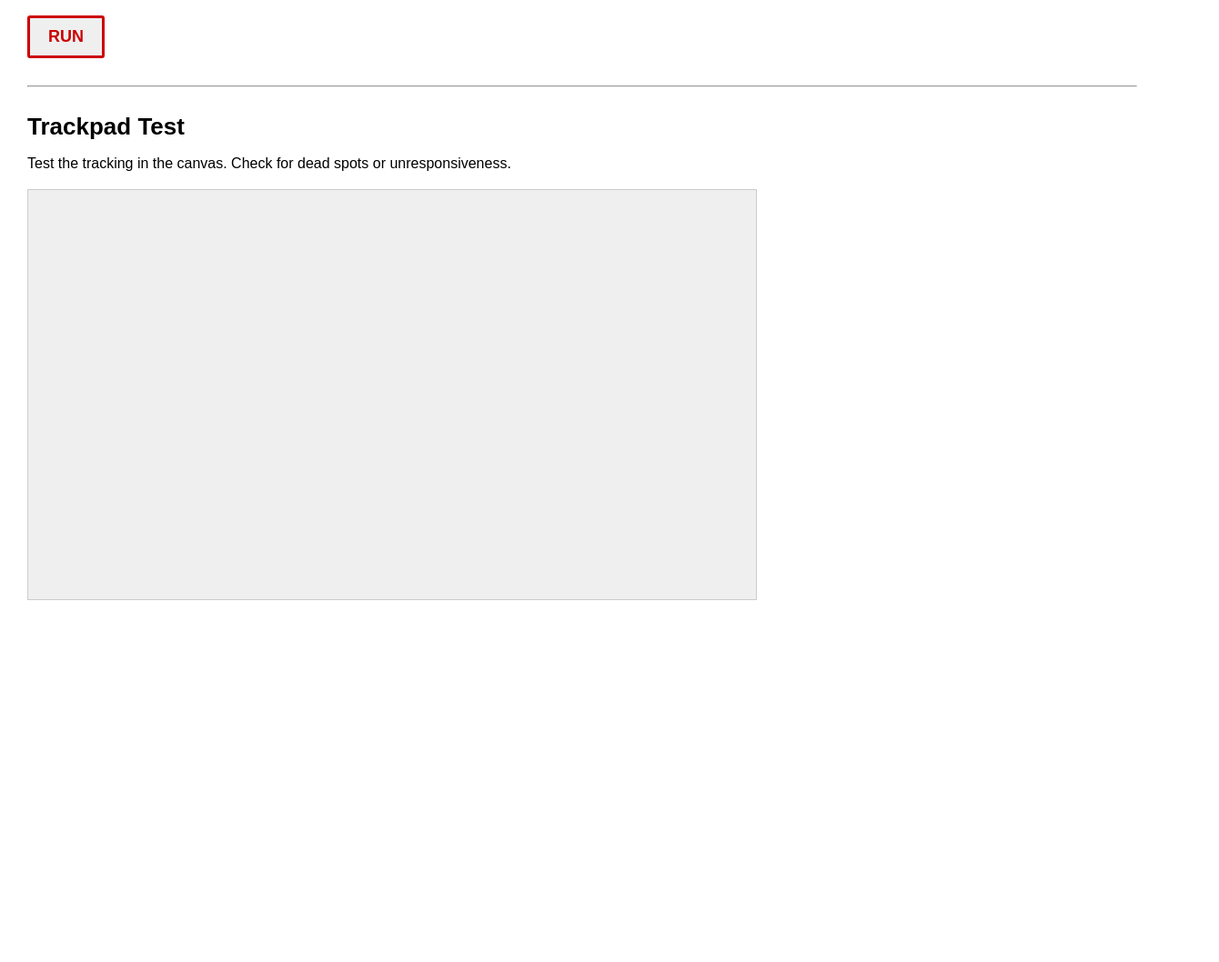
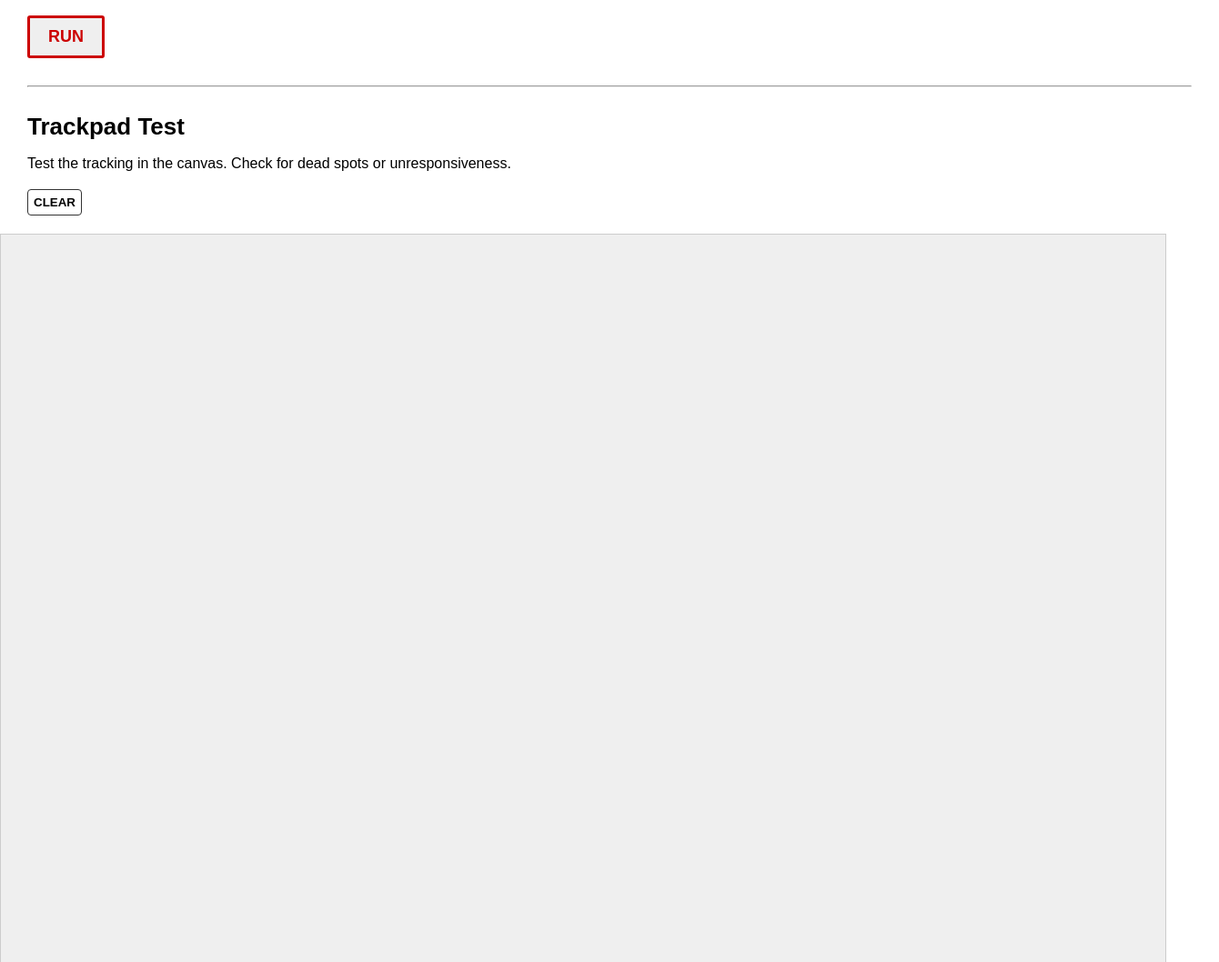
Before and after one commit to tayloraleach/hardware-test, a website: page app/index.html in a window 1280 px wide. Shown: the part 821-1879 px from the top of the page at 91% size, 1340 px wide, since content can reach past the window. Before the commit the page ends 1514 px from the top, so only its background shows below. Drawn offline with nearby package versions, Linux system fonts and the light colour scheme; files that its build step writes are made by us from their sources.

Commit message:
added trackpad canvas

```diff
--- a/app/index.html
+++ b/app/index.html
@@ -147,6 +147,7 @@
   <div class="section trackpad-test">
     <h1>Trackpad Test</h1>
     <p>Test the tracking in the canvas. Check for dead spots or unresponsiveness.</p>
+    <button id="clear-canvas-button">clear</button>
     <canvas width="800px" height="450px"></canvas>
 
   </div>
--- a/app/scripts/scripts.js
+++ b/app/scripts/scripts.js
@@ -1,8 +1,4 @@
 "use strict";
-
-var _createClass = function () { function defineProperties(target, props) { for (var i = 0; i < props.length; i++) { var descriptor = props[i]; descriptor.enumerable = descriptor.enumerable || false; descriptor.configurable = true; if ("value" in descriptor) descriptor.writable = true; Object.defineProperty(target, descriptor.key, descriptor); } } return function (Constructor, protoProps, staticProps) { if (protoProps) defineProperties(Constructor.prototype, protoProps); if (staticProps) defineProperties(Constructor, staticProps); return Constructor; }; }();
-
-function _classCallCheck(instance, Constructor) { if (!(instance instanceof Constructor)) { throw new TypeError("Cannot call a class as a function"); } }
 
 (function hardwareTest() {
   var elem = document.documentElement;
@@ -112,105 +108,35 @@ function _classCallCheck(instance, Constructor) { if (!(instance instanceof Cons
     }
   });
 
-  // Trackpad
+  var canvas = document.querySelector(".trackpad-test canvas");
+  var clear_canvas = document.querySelector("#clear-canvas-button");
+  var ctx = canvas.getContext("2d");
+  var pos = { x: 0, y: 0 };
 
-  var SignTool = function () {
-    function SignTool() {
-      _classCallCheck(this, SignTool);
+  clear_canvas.addEventListener("click", function () {
+    ctx.clearRect(0, 0, canvas.width, canvas.height);
+  });
+  document.addEventListener("mousemove", draw);
+  document.addEventListener("mousedown", setPosition);
+  document.addEventListener("mouseenter", setPosition);
+  canvas.width = window.innerWidth;
+  canvas.height = window.innerHeight;
 
-      this.initVars();
-      this.initEvents();
-    }
+  function setPosition(e) {
+    pos.x = e.clientX - canvas.getBoundingClientRect().top;
+    pos.y = e.clientY - canvas.getBoundingClientRect().top;
+  }
 
-    _createClass(SignTool, [{
-      key: "initVars",
-      value: function initVars() {
-        this.canvas = document.querySelector(".trackpad-test canvas");
-        this.ctx = this.canvas.getContext("2d");
-        this.isMouseClicked = false;
-        this.isMouseInCanvas = false;
-        this.prevX = 0;
-        this.currX = 0;
-        this.prevY = 0;
-        this.currY = 0;
-      }
-    }, {
-      key: "initEvents",
-      value: function initEvents() {
-        var _this = this;
-
-        var canvas = document.querySelector(".trackpad-test canvas");
-        canvas.addEventListener("mousemove", function (e) {
-          return _this.onMouseMove(e);
-        });
-        canvas.addEventListener("mousedown", function (e) {
-          return _this.onMouseDown(e);
-        });
-        canvas.addEventListener("mouseup", function () {
-          return _this.onMouseUp();
-        });
-        canvas.addEventListener("mouseout", function () {
-          return _this.onMouseOut();
-        });
-        canvas.addEventListener("mouseenter", function (e) {
-          return _this.onMouseEnter(e);
-        });
-      }
-    }, {
-      key: "onMouseDown",
-      value: function onMouseDown(e) {
-        this.isMouseClicked = true;
-        this.updateCurrentPosition(e);
-      }
-    }, {
-      key: "onMouseUp",
-      value: function onMouseUp() {
-        this.isMouseClicked = false;
-      }
-    }, {
-      key: "onMouseEnter",
-      value: function onMouseEnter(e) {
-        this.isMouseInCanvas = true;
-        this.updateCurrentPosition(e);
-      }
-    }, {
-      key: "onMouseOut",
-      value: function onMouseOut() {
-        this.isMouseInCanvas = false;
-      }
-    }, {
-      key: "onMouseMove",
-      value: function onMouseMove(e) {
-        if (this.isMouseClicked && this.isMouseInCanvas) {
-          this.updateCurrentPosition(e);
-          this.draw();
-        }
-      }
-    }, {
-      key: "updateCurrentPosition",
-      value: function updateCurrentPosition(e) {
-        this.prevX = this.currX;
-        this.prevY = this.currY;
-        this.currX = e.clientX - this.canvas.offsetLeft;
-        this.currY = e.clientY - this.canvas.offsetTop;
-      }
-    }, {
-      key: "draw",
-      value: function draw() {
-        console.log(this.prevX);
-        console.log(this.prevY);
-        this.ctx.beginPath();
-        this.ctx.moveTo(this.prevX, this.prevY);
-        this.ctx.lineTo(this.currX, this.currY);
-        this.ctx.strokeStyle = "black";
-        this.ctx.lineWidth = 2;
-        this.ctx.stroke();
-        this.ctx.closePath();
-      }
-    }]);
-
-    return SignTool;
-  }();
-
-  var canvass = new SignTool();
+  function draw(e) {
+    // mouse left button must be pressed
+    if (e.buttons !== 1) return;
+    ctx.beginPath();
+    ctx.lineWidth = 2;
+    ctx.lineCap = "round";
+    ctx.strokeStyle = "#333";
+    ctx.moveTo(pos.x, pos.y);
+    setPosition(e);
+    ctx.lineTo(pos.x, pos.y);
+    ctx.stroke();
+  }
 })();
--- a/scss/global.scss
+++ b/scss/global.scss
@@ -1,5 +1,17 @@
 // Global
+* {
+  margin: 0;
+  padding: 0;
+} /* to remove the top and left whitespace */
+
+html,
 body {
+  width: 100%;
+  height: 100%;
+} /* just to be sure these are full screen*/
+
+body {
+  overflow-x: hidden;
   padding: 30px;
   font-family: arial;
 }
@@ -88,9 +100,25 @@ h1 {
 }
 
 // Trackpad Test
+#clear-canvas-button {
+  padding: 6px;
+  text-transform: uppercase;
+  outline: none;
+  border: 1px solid #333;
+  background-color: white;
+  margin-bottom: 20px;
+  border-radius: 4px;
+  font-weight: bold;
+  cursor: pointer;
+}
+.trackpad-test {
+  position: relative;
+}
 .trackpad-test canvas {
   background: #efefef;
   border: 1px solid #ccc;
+  display: block;
+  margin: 0 -30px;
 }
 // Battery Test
 .cpu-button {
```
Also changed, not shown: scripts/domain/script.js (+27 -69 lines), app/scripts/scripts.min.js, 1 other file.
